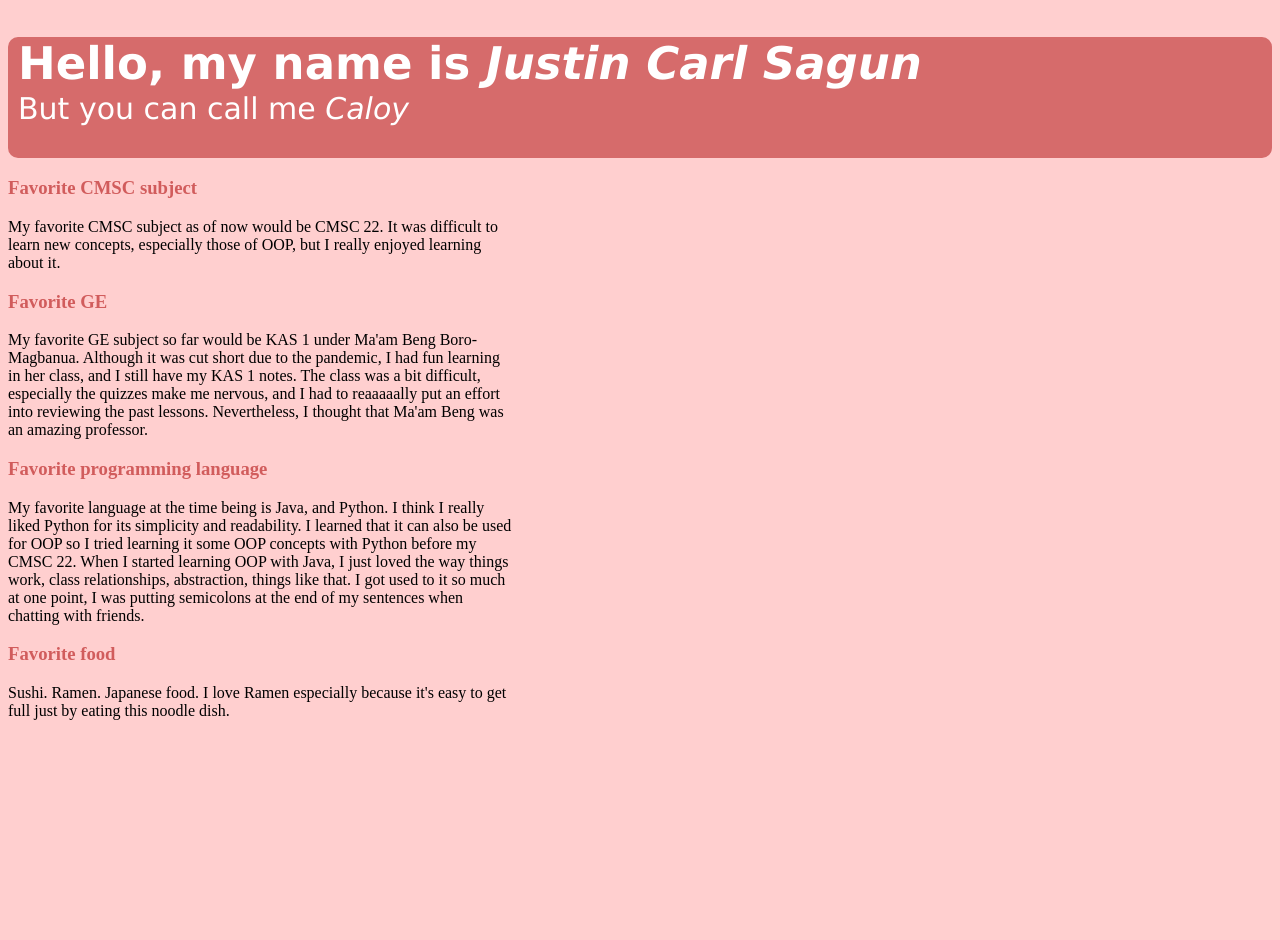
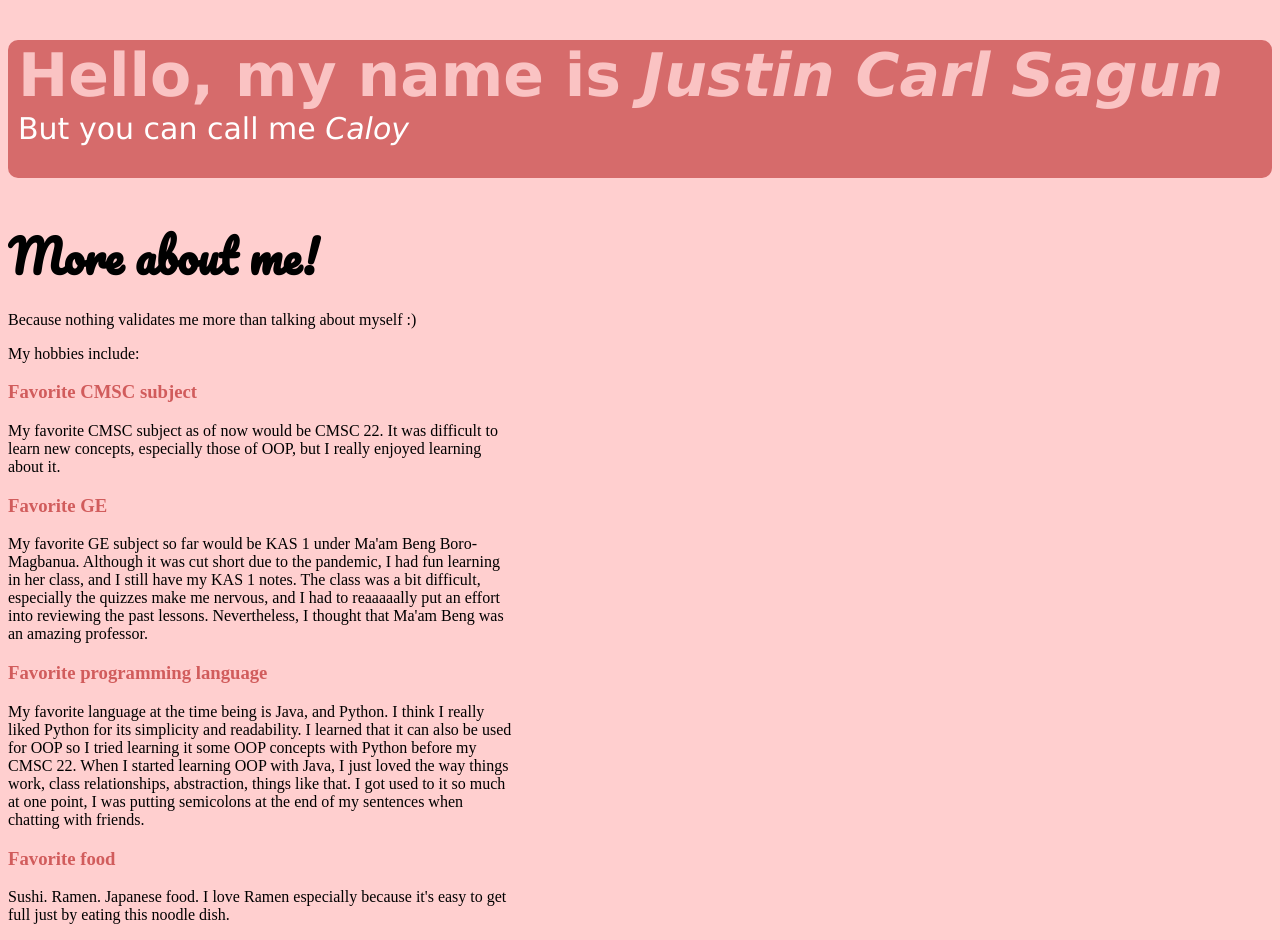
Before and after one commit to caloiii/caloiii.github.io, a plain HTML site: page index.html in a window 1280 px wide. Before the commit the page ends 800 px from the top, so only its background shows below. Drawn offline with Linux system fonts and the light colour scheme.

Commit message:
Edited index.html
- Added a div with class right for hobbies, childhood dream, and additional info
- Made my introduction a bit larger, from h2 to h1, also changed it's color

```diff
--- a/index.html
+++ b/index.html
@@ -5,16 +5,31 @@
 			Caloy's page hehez
 		</title>
 		<link rel="stylesheet" type="text/css" href="style.css">
+		<link rel="preconnect" href="https://fonts.gstatic.com">
+		<link href="https://fonts.googleapis.com/css2?family=Pacifico&display=swap" rel="stylesheet">
+		<link href="https://fonts.googleapis.com/css2?family=Gloria+Hallelujah&family=Pacifico&display=swap" rel="stylesheet">
 	</head>
 
 	<body>
 		<div class="upper">
 			<!--<h2>HELLOOO</h2>-->
-			<h2 style="margin-bottom:1px;">Hello, my name is <i>Justin Carl Sagun</i></h4>
+			<h1 style="margin-bottom:1px; color: #fac3c3">Hello, my name is <i>Justin Carl Sagun</i></h4>
 			<p style="margin-top:1px;">But you can call me <i>Caloy</i></p>
 		</div>
-		<div class="left">
+		<div class="body">
 			<p>
+				<div class="right">
+					<p>
+						<h2 style="font-size: 45px;font-family: 'Pacifico', cursive;margin-bottom: 1px;">More about me!</h2>
+							<p id="addinfotitle" class="rightp">
+								Because nothing validates me more than talking about myself :)
+							</p>
+							<p id="addinfo" class="rightp">
+								My hobbies include:
+							</p>
+					</p>
+				</div>
+
 				<h3 class="qs">Favorite CMSC subject</h3>
 					<p class="ans">
 						My favorite CMSC subject as of now would be CMSC 22. It was difficult to learn new concepts, especially those of OOP, but I really enjoyed learning about it.
@@ -32,6 +47,7 @@
 						Sushi. Ramen. Japanese food. I love Ramen especially because it's easy to get full just by eating this noodle dish.
 					</p>
 			</p>
+
 		</div>
 	</body>
 </html>
```
